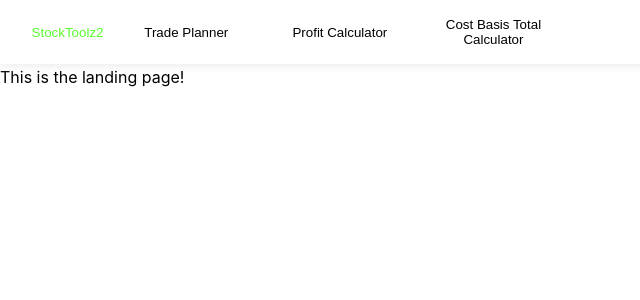
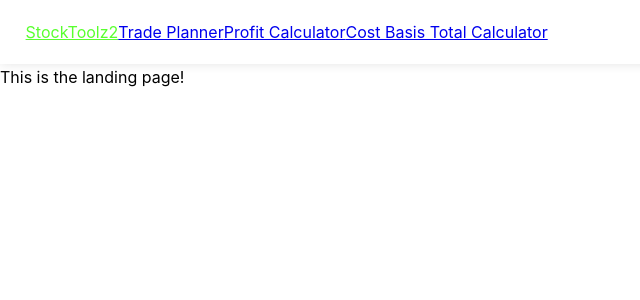
Before and after one commit to Helaman99/StockToolz2, a React (Create React App) app in the folder stock-toolz-2/: page / in a window 1280 px wide. Shown: the top 300 px of the page, without its empty margins (0-640 px from the left). Built offline with nearby package versions, Linux system fonts and the light colour scheme.

Commit message:
Routes Added and Navbar Changed

```diff
--- a/stock-toolz-2/src/App.js
+++ b/stock-toolz-2/src/App.js
@@ -1,12 +1,23 @@
 import './App.css';
 import Navbar from './components/Navbar.js';
 import LandingPage from './pages/LandingPage.js'
+import TradePlanner from './pages/TradePlanner.js';
+import ProfitCalculator from './pages/ProfitCalculator.js';
+import CostBasisTotal from './pages/CostBasisTotal.js';
+import { BrowserRouter, Routes, Route } from 'react-router-dom';
 
 function App() {
     return (
-        <div className="App">
-            <Navbar />
-            <LandingPage />
+        <div className = "App">
+            <BrowserRouter>
+                <Navbar />
+                <Routes>
+                    <Route path = '/' element = {<LandingPage />} />
+                    <Route path = '/trade-planner' element = {<TradePlanner />} />
+                    <Route path = '/profit-calculator' element = {<ProfitCalculator />} />
+                    <Route path = '/cost-basis-total' element = {<CostBasisTotal />} />
+                </Routes>
+            </BrowserRouter>
         </div>
     );
 }
--- a/stock-toolz-2/src/components/Navbar.js
+++ b/stock-toolz-2/src/components/Navbar.js
@@ -1,20 +1,13 @@
 import './components.css';
+import { Link } from 'react-router-dom';
 
 export default function Navbar() {
     return(
         <div id = 'Navbar'>
-            <button id = 'Logo'>StockToolz2</button>
-            <Navbutton text = 'Trade Planner' />
-            <Navbutton text = 'Profit Calculator' />
-            <Navbutton text = 'Cost Basis Total Calculator' />
+            <Link to = '/' id = 'Logo'>StockToolz2</Link>
+            <Link to = '/trade-planner'>Trade Planner</Link>
+            <Link to = '/profit-calculator'>Profit Calculator</Link>
+            <Link to = '/cost-basis-total'>Cost Basis Total Calculator</Link>
         </div>
     );
 }
-
-function Navbutton({ text }) {
-    return(
-        <button className = 'Navbutton'>
-            <p>{ text }</p>
-        </button>
-    );
-}
```
